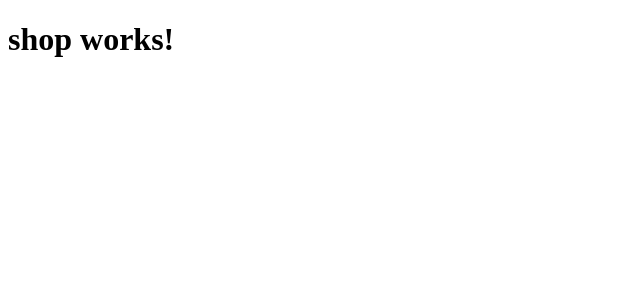
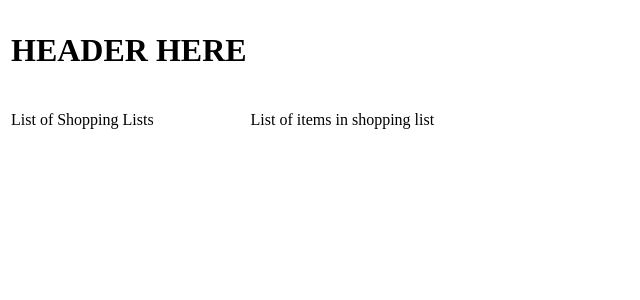
Before and after one commit to jennyEckstein/shopping-list, an Angular app in the folder shopping-list/: page / in a window 1280 px wide. Shown: the top 300 px of the page, without its empty margins (0-640 px from the left). Built offline with nearby package versions, Linux system fonts and the light colour scheme.

Commit message:
feat: created basic components and app structure

```diff
--- a/shopping-list/src/app/app.component.html
+++ b/shopping-list/src/app/app.component.html
@@ -1,3 +1,15 @@
-<h1>
-  {{title}}
-</h1>
+<table>
+	<tr>
+		<td>
+			<shop-header></shop-header>
+		</td>
+	</tr>
+	<tr>
+		<td>
+			<shop-shopping-lists></shop-shopping-lists>
+		</td>
+		<td>
+			<shop-item-list></shop-item-list>
+		</td>
+	</tr>
+</table>
--- /dev/null
+++ b/shopping-list/src/app/header.component.html
@@ -0,0 +1 @@
+<h1>HEADER HERE</h1>
--- /dev/null
+++ b/shopping-list/src/app/header.component.ts
@@ -0,0 +1,15 @@
+import { Component, OnInit } from '@angular/core';
+
+@Component({
+  selector: 'shop-header',
+  templateUrl: 'header.component.html',
+  styles: []
+})
+export class HeaderComponent implements OnInit {
+
+  constructor() { }
+
+  ngOnInit() {
+  }
+
+}
--- /dev/null
+++ b/shopping-list/src/app/item-list/item-list.component.html
@@ -0,0 +1,3 @@
+<p>
+  List of items in shopping list
+</p>
--- /dev/null
+++ b/shopping-list/src/app/item-list/item-list.component.ts
@@ -0,0 +1,15 @@
+import { Component, OnInit } from '@angular/core';
+
+@Component({
+  selector: 'shop-item-list',
+  templateUrl: './item-list.component.html',
+  styleUrls: ['./item-list.component.css']
+})
+export class ItemListComponent implements OnInit {
+
+  constructor() { }
+
+  ngOnInit() {
+  }
+
+}
--- /dev/null
+++ b/shopping-list/src/app/shopping-lists/shopping-lists.component.html
@@ -0,0 +1,3 @@
+<p>
+  List of Shopping Lists
+</p>
--- /dev/null
+++ b/shopping-list/src/app/shopping-lists/shopping-lists.component.ts
@@ -0,0 +1,15 @@
+import { Component, OnInit } from '@angular/core';
+
+@Component({
+  selector: 'shop-shopping-lists',
+  templateUrl: './shopping-lists.component.html',
+  styleUrls: ['./shopping-lists.component.css']
+})
+export class ShoppingListsComponent implements OnInit {
+
+  constructor() { }
+
+  ngOnInit() {
+  }
+
+}
```
Also changed, not shown: shopping-list/src/app/app.module.ts (+7 -1 lines), shopping-list/src/app/item-list/item-list.component.css (added), shopping-list/src/app/shopping-lists/shopping-lists.component.css (added).
